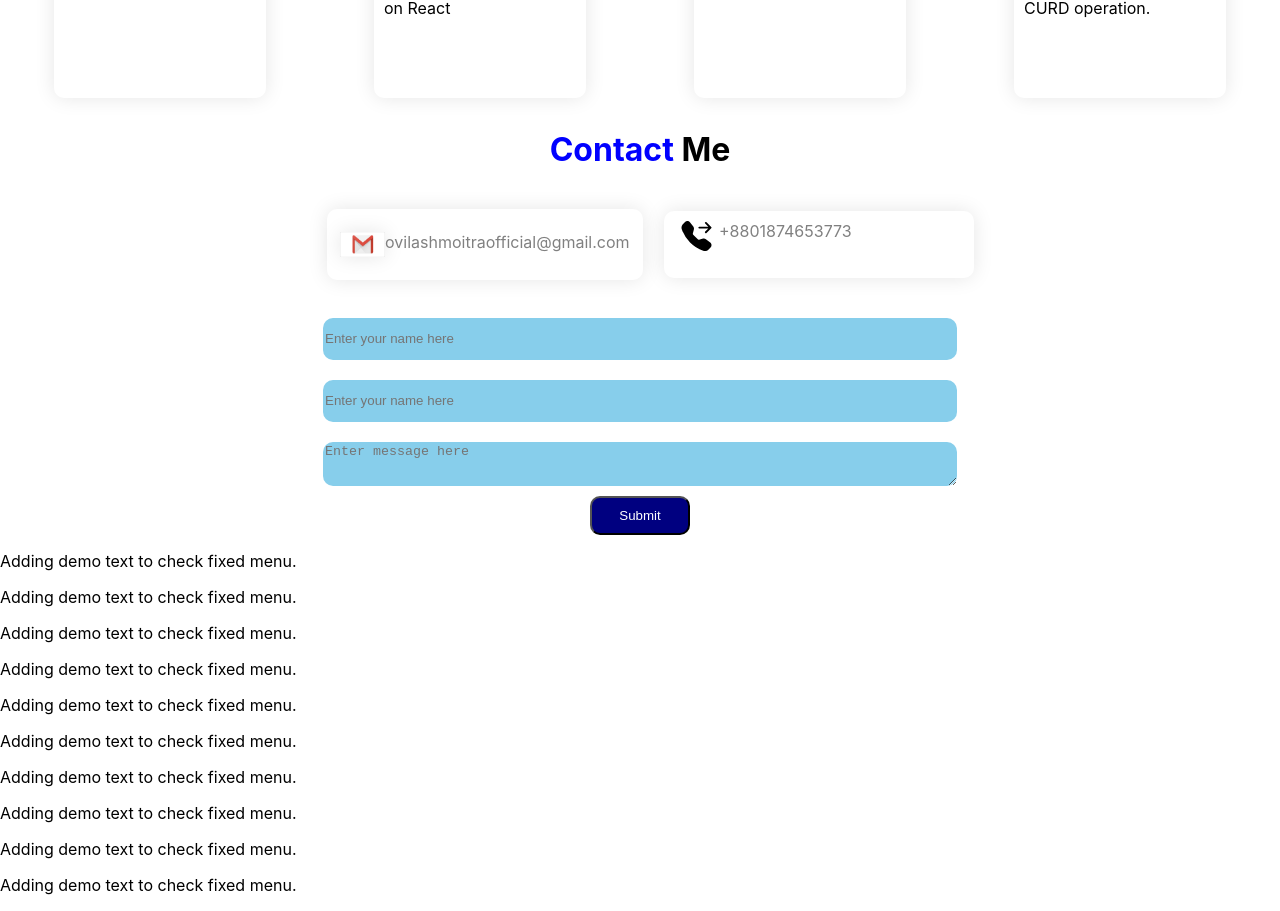
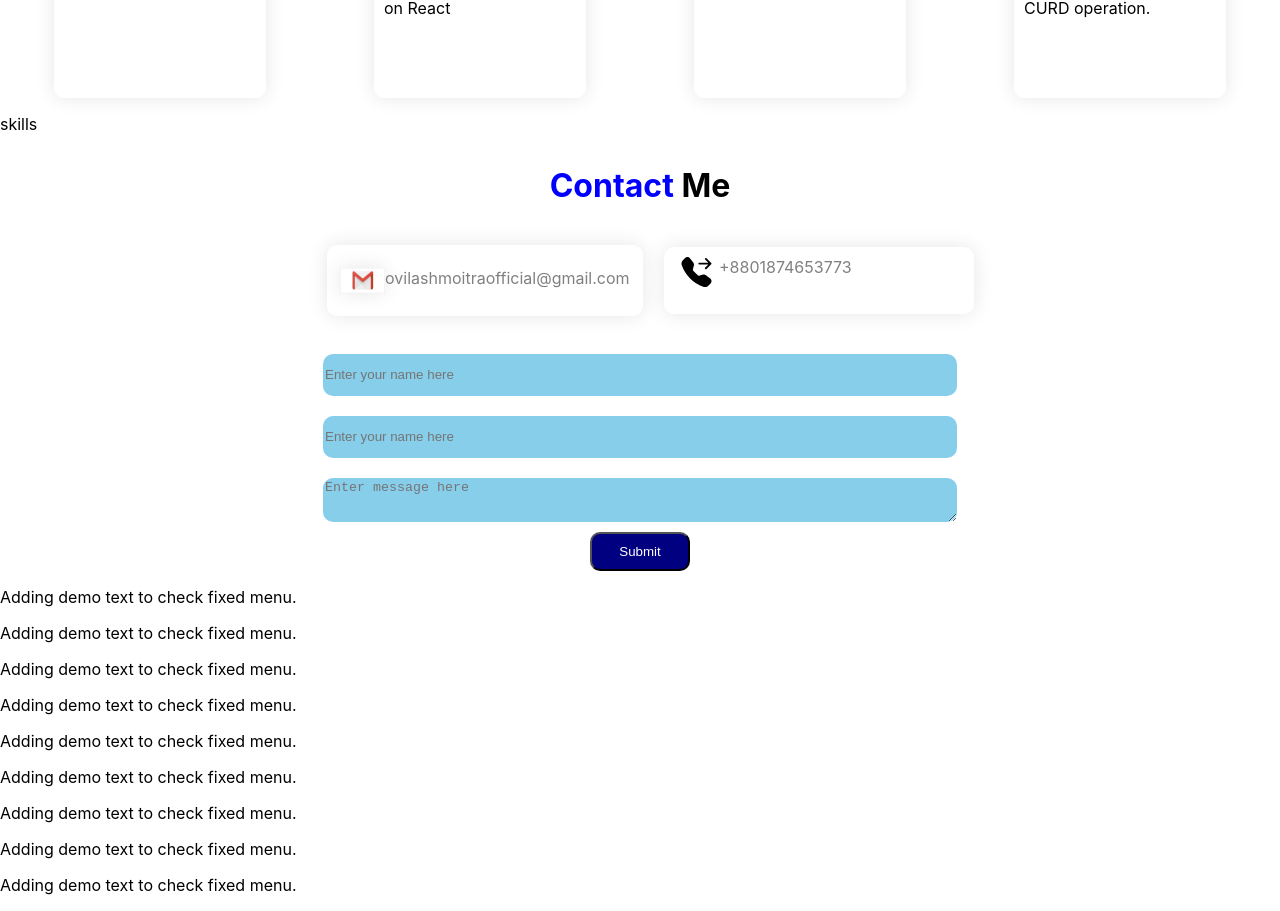
Before and after one commit to OvilashMoitra/OvilashMoitraPortfolio-frontend, a React (Create React App) app: page / in a window 1280 px wide. Shown: the part 1039-1950 px from the top of the page. Built offline with nearby package versions, Linux system fonts and the light colour scheme; no server answers.

Commit message:
heroku added

```diff
--- a/src/App.js
+++ b/src/App.js
@@ -10,6 +10,7 @@ import {
   QueryClientProvider,
 } from 'react-query'
 import Contact from './Components/Contact/Contact';
+import Skills from './Components/Skills/Skills';
 function App() {
   // Create a client
   const queryClient = new QueryClient()
@@ -20,6 +21,7 @@ function App() {
         <Header />
         <About />
         <Work />
+        <Skills />
         <Contact />
         <div>
           <p>Adding demo text to check fixed menu.</p>
--- /dev/null
+++ b/src/Components/Skills/Skills.js
@@ -0,0 +1,11 @@
+import React from 'react';
+import './Skills.scss'
+const Skills = () => {
+    return (
+        <div>
+            <p>skills</p>
+        </div>
+    );
+};
+
+export default Skills;
--- a/src/Components/Work/Work.js
+++ b/src/Components/Work/Work.js
@@ -4,7 +4,7 @@ import Project from '../Project/Project';
 import './Work.scss'
 const Work = () => {
     const { isLoading, error, data } = useQuery('repoData', () =>
-        fetch('http://localhost:5000/projects').then(res =>
+        fetch('https://ancient-dusk-61847.herokuapp.com/projects').then(res =>
             res.json()
         )
     )
```
Also changed, not shown: src/Components/Skills/Skills.scss (added).
